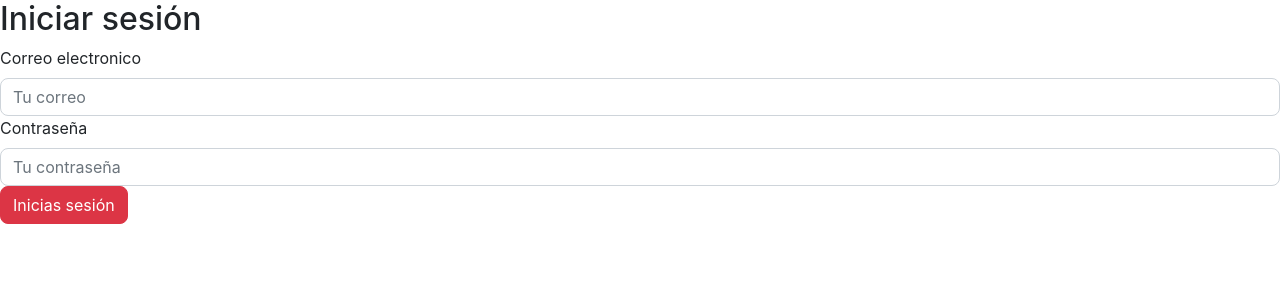
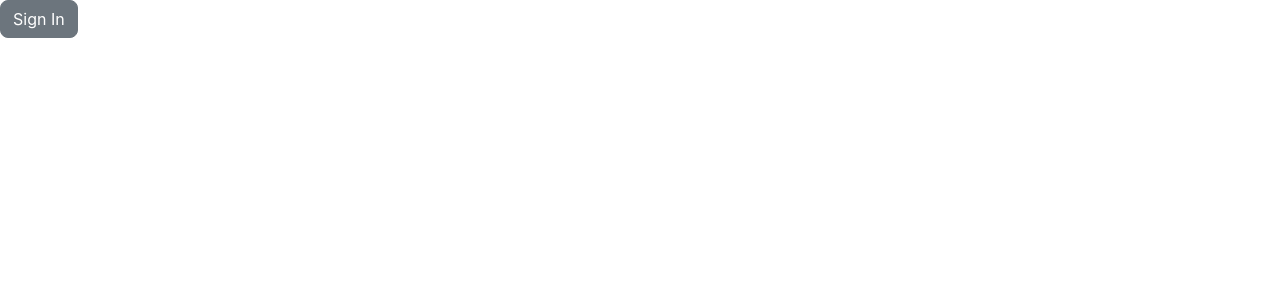
Before and after one commit to manuelgm0518/coprotel, a Vue app: page /LogIn in a window 1280 px wide. Shown: the top 300 px of the page. Built offline with nearby package versions, Linux system fonts and the light colour scheme.

Commit message:
Ta chido tu zuru

```diff
--- a/src/views/LogIn.vue
+++ b/src/views/LogIn.vue
@@ -1,13 +1,54 @@
 <template>
     <div id="LogIn">
-        <h2>Iniciar sesión</h2>
-        <b-form>
-            <label for="email">Correo electronico</label>
-            <b-input id="email" type="text" placeholder="Tu correo" v-model="user.email"></b-input>
-            <label for="password">Contraseña</label>
-            <b-input id="password" type="password" placeholder="Tu contraseña" v-model="user.password"></b-input>
-            <b-button id="btnLogIn" type="button" variant="danger" @click="logIn">Inicias sesión</b-button>
-        </b-form>
+
+         <b-button v-b-modal.modal-prevent-closing>Sign In</b-button>
+
+        <b-modal
+            id="modal-prevent-closing"
+            ref="modal"
+            title="Sing In"
+            @show="resetModal"
+            @hidden="resetModal"
+            @ok="handleOk"
+        >
+
+        <form ref="form" @submit.stop.prevent="handleSubmit">
+
+            <b-form-group
+                :state="emailState"
+                label="Email"
+                label-for="email-input"
+                invalid-feedback="Email is required"
+            >
+            <b-form-input
+                id="email-input"
+                v-model="user.email"
+                :state="emailState"
+                required
+            ></b-form-input>
+            </b-form-group>
+
+        </form>
+
+        <form ref="form2" @submit.stop.prevent="handleSubmit">
+
+            <b-form-group
+                :state="passwordState"
+                label="Password"
+                label-for="password-input"
+                invalid-feedback="Password is required"
+            >
+            <b-form-input
+                id="password-input"
+                v-model="user.password"
+                type="password"
+                :state="passwordState"
+                required
+            ></b-form-input>
+            </b-form-group>
+
+        </form>
+        </b-modal>
     </div>
 </template>
 
@@ -20,19 +61,54 @@ export default {
             user:{
                 email:'',
                 password:''
-            }
+            },
+            emailState: null,
+            passwordState: null
         }
     },
     methods:{
-        logIn(){
-            if(this.user.email == '' || this.user.password == ''){
-                alert('Debe llenar todos los campos'); //Falta ponerlo más bonito
-            } else {
-                axios.post(this.$store.state.serverPath + '/api/user/logIn', this.user).then(res => {
+        checkFormValidity() {
+            const valid = this.$refs.form.checkValidity()
+            const valid2 = this.$refs.form2.checkValidity()
+            this.emailState = valid
+            this.passwordState = valid2
+            return valid && valid2
+        },
+        resetModal() {
+            this.user.email = ''
+            this.emailState = null
+            this.user.password = ''
+            this.passwordState = null
+        },
+         handleOk(bvModalEvt) {
+            // Prevent modal from closing
+            bvModalEvt.preventDefault()
+            // Trigger submit handler
+            this.handleSubmit()
+        },
+        handleSubmit() {
+
+            var err_info = false
+
+            // Exit when the form isn't valid
+            if (!this.checkFormValidity()) {
+                return
+            }
+            // Hide the modal manually
+
+            axios.post(this.$store.state.serverPath + '/api/user/logIn', this.user).then(res => {
                     if(res.data.error){
                         axios.post(this.$store.state.serverPath + '/api/admin/logIn', this.user).then(res => {
                             if(res.data.error)
-                                alert('Usuario o contraseña incorrecto'); //Falta ponerlo más bonito
+                                err_info = true,
+                                //alert('Usuario o contraseña incorrecto'); //Falta ponerlo más bonito
+                                this.$bvToast.toast('Usuario o contraseña incorrectos', {
+                                    title: `Error`,
+                                    variant: `danger`,
+                                    toaster: `b-toaster-top-center`,
+                                    solid: true
+                                }),
+                                this.resetModal()
                             else {
                                 localStorage.setItem("token", res.data);
                                 this.$router.push('/');
@@ -47,9 +123,12 @@ export default {
                     }
                 }).catch(err => {
                     console.log(err);
-                });
+            });
+            if(err_info)
+                this.$nextTick(() => {
+                    this.$bvModal.hide('modal-prevent-closing')
+                })
             }
-        }
     }
 }
 </script>
```
